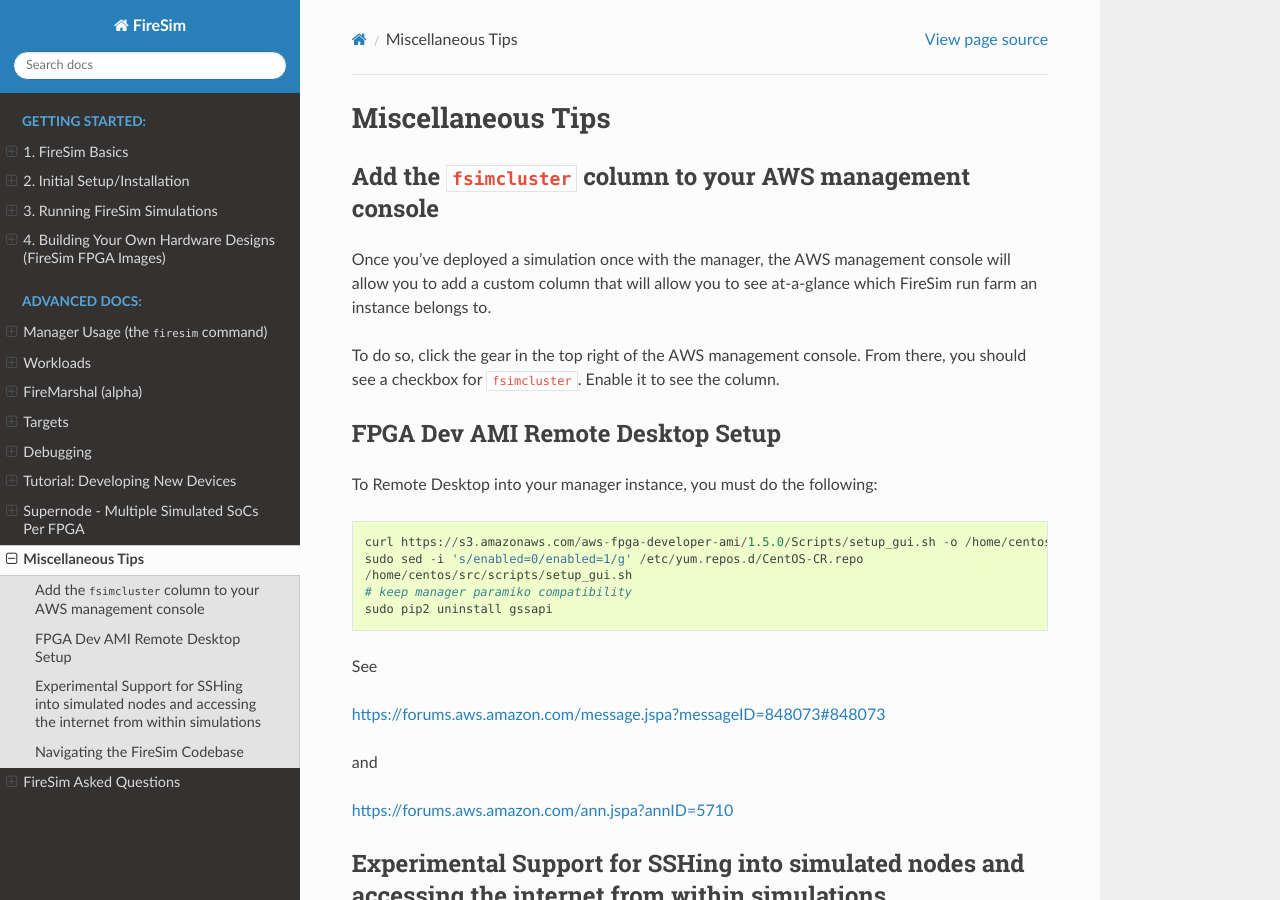
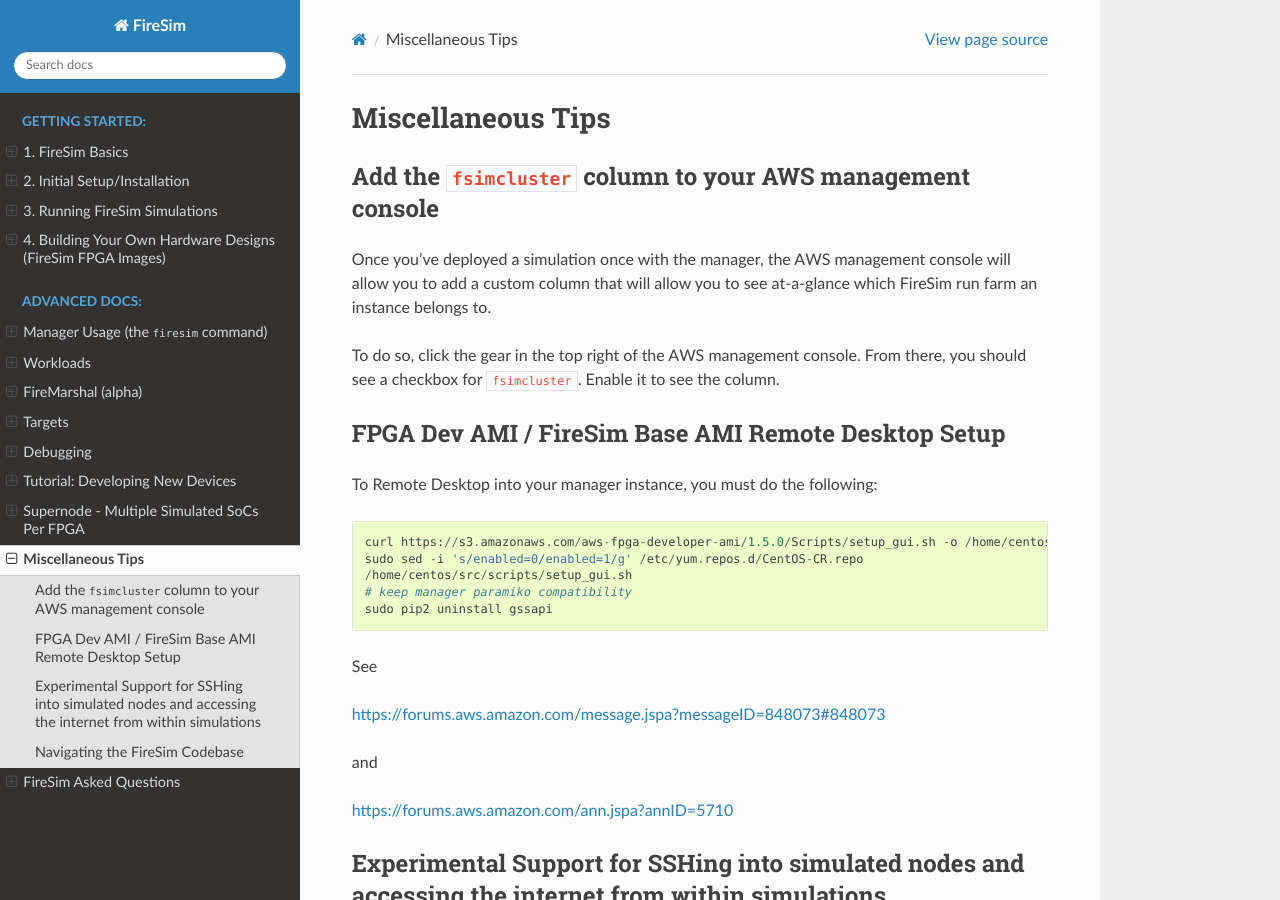
Before and after one commit to firesim/firesim, a Sphinx documentation site: the page built from docs/Advanced-Usage/Miscellaneous-Tips.rst, in a window 1280 px wide and 900 px high. Built offline with Sphinx 7.4.7 and the Read the Docs theme 2.0.0, drawn with Linux system fonts in a browser that asks for light colours.

Commit message:
more AMI changes

```diff
--- a/docs/Advanced-Usage/Manager/Manager-Tasks.rst
+++ b/docs/Advanced-Usage/Manager/Manager-Tasks.rst
@@ -43,7 +43,7 @@
 
 4. [Locally] Emit Verilog to run through the AWS FPGA Flow
 
-5. Launch an FPGA Dev AMI build instance for each configuration you want built.
+5. Launch an FireSim Base AMI build instance for each configuration you want built.
 
 6. [Local/Remote] Prep build instances, copy generated verilog for hardware configuration to build instance.
 
--- a/docs/Advanced-Usage/Miscellaneous-Tips.rst
+++ b/docs/Advanced-Usage/Miscellaneous-Tips.rst
@@ -13,7 +13,7 @@
 To do so, click the gear in the top right of the AWS management console. From
 there, you should see a checkbox for ``fsimcluster``. Enable it to see the column.
 
-FPGA Dev AMI Remote Desktop Setup
+FPGA Dev AMI / FireSim Base AMI Remote Desktop Setup
 -----------------------------------
 
 To Remote Desktop into your manager instance, you must do the following:
```
Also changed, not shown: 1 other file.
